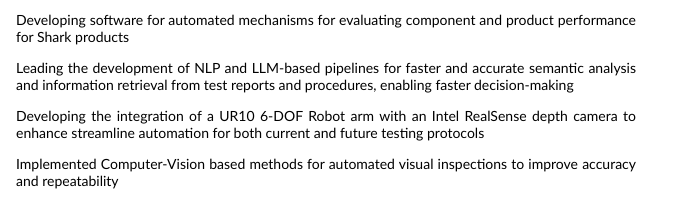
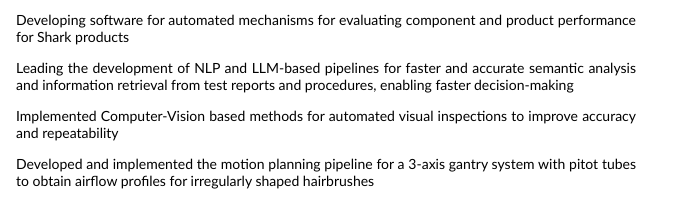
Before and after one commit to SubhamSS/SubhamSS.github.io, a plain HTML site: page index.html in a window 1280 px wide. Shown: the part 1038-1238 px from the top of the page, 394-1071 px from the left. Drawn offline with Linux system fonts and the light colour scheme.

Commit message:
Update index.html

```diff
--- a/index.html
+++ b/index.html
@@ -144,7 +144,6 @@
             <em>Jun 2024 - Present</em><br>
             <p style="text-align:justify">Developing software for automated mechanisms for evaluating component and product performance for Shark products</p>
             <p style="text-align:justify">Leading the development of NLP and LLM-based pipelines for faster and accurate semantic analysis and information retrieval from test reports and procedures, enabling faster decision-making </p>
-            <p style="text-align:justify">Developing the integration of a UR10 6-DOF Robot arm with an Intel RealSense depth camera to enhance streamline automation for both current and future testing protocols</p>
             <p style="text-align:justify">Implemented Computer-Vision based methods for automated visual inspections to improve accuracy and repeatability</p>
             <p style="text-align:justify">Developed and implemented the motion planning pipeline for a 3-axis gantry system with pitot tubes to obtain airflow profiles for irregularly shaped hairbrushes</p>
 
```
